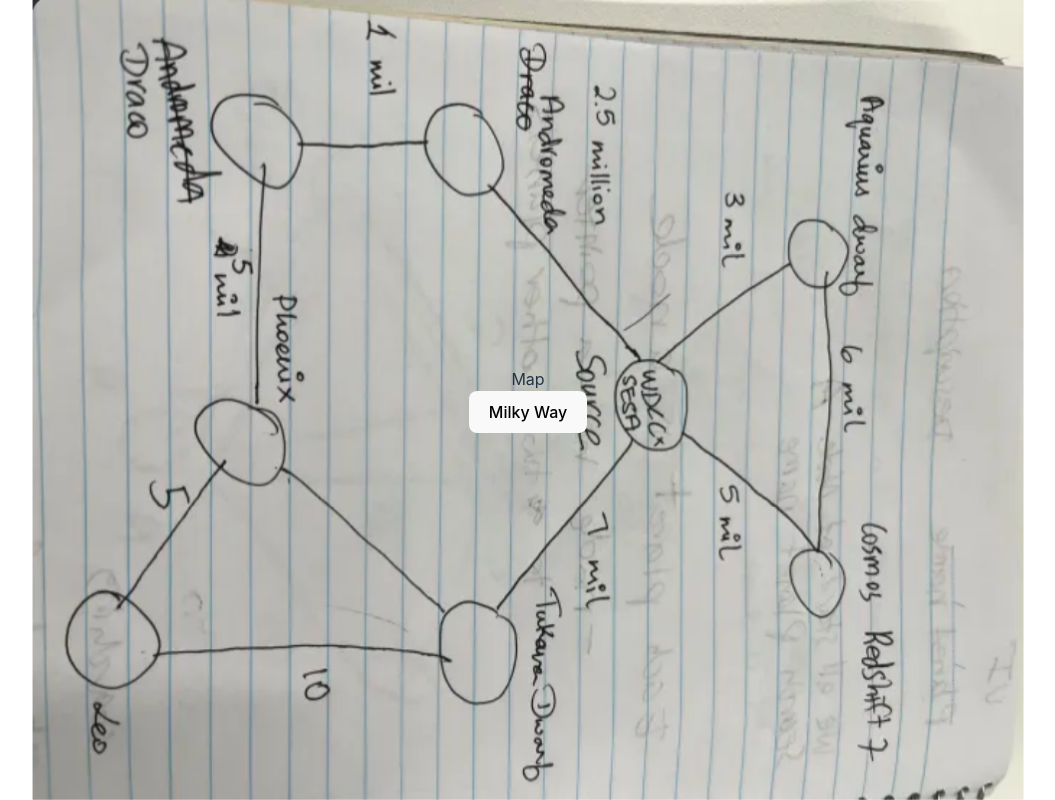
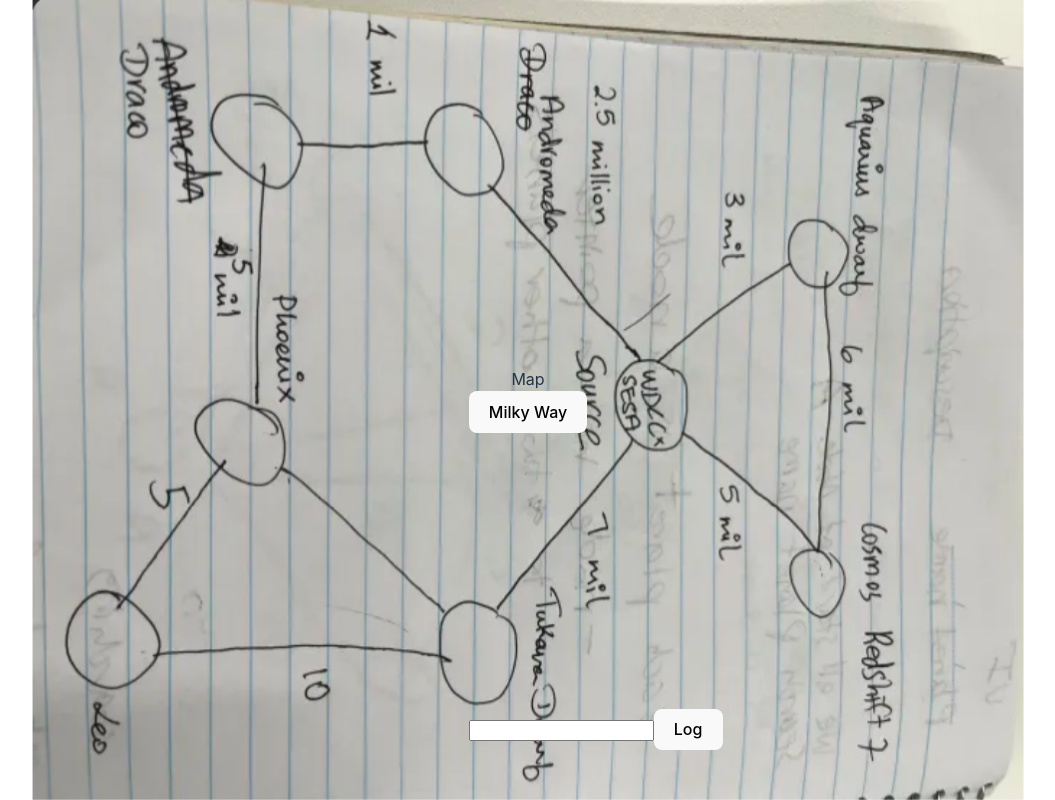
Before and after one commit to IsabelBody/WDCC2024, a React (Vite) app in the folder frontend/: page / in a window 1280 px wide. Shown: the whole page, without its empty margins (112-1167 px from the left). Built offline with nearby package versions, Linux system fonts and the light colour scheme.

Commit message:
add console

```diff
--- a/frontend/src/Map.jsx
+++ b/frontend/src/Map.jsx
@@ -1,3 +1,4 @@
+import { useState } from 'react';
 import background from './assets/Untitled.png';
 
 const MapPage = ({ cb }) => {
@@ -6,9 +7,33 @@ const MapPage = ({ cb }) => {
         <img className="background" src={background}/>
         <div>Map</div>
         <button onClick={() => cb("/info/milkyway")}>Milky Way</button>
+        <Console cb={cb}/>
     </>
     )
 
 }
 
+const Console = ({ cb }) => {
+    const [input, setInput] = useState("")
+
+    const command = (input) => {
+        const args = input.split(" ")
+        switch (args[0]) {
+            case "info":
+                console.log(args[1])
+                cb("/info/" + args[1])
+                break
+            default:
+                console.log("Unknown command")
+        }
+    }
+
+    return (
+        <div className="console">
+            <input value={input} onChange={(e) => setInput(e.target.value)} />
+            <button onClick={() => command(input)}>Log</button>
+        </div>
+    )
+}
+
 export default MapPage;
--- a/frontend/src/index.css
+++ b/frontend/src/index.css
@@ -75,3 +75,8 @@ button:focus-visible {
   height: 100%;
   z-index: -1;
 }
+
+.console {
+  position: fixed;
+  bottom: 50px;
+}
```
